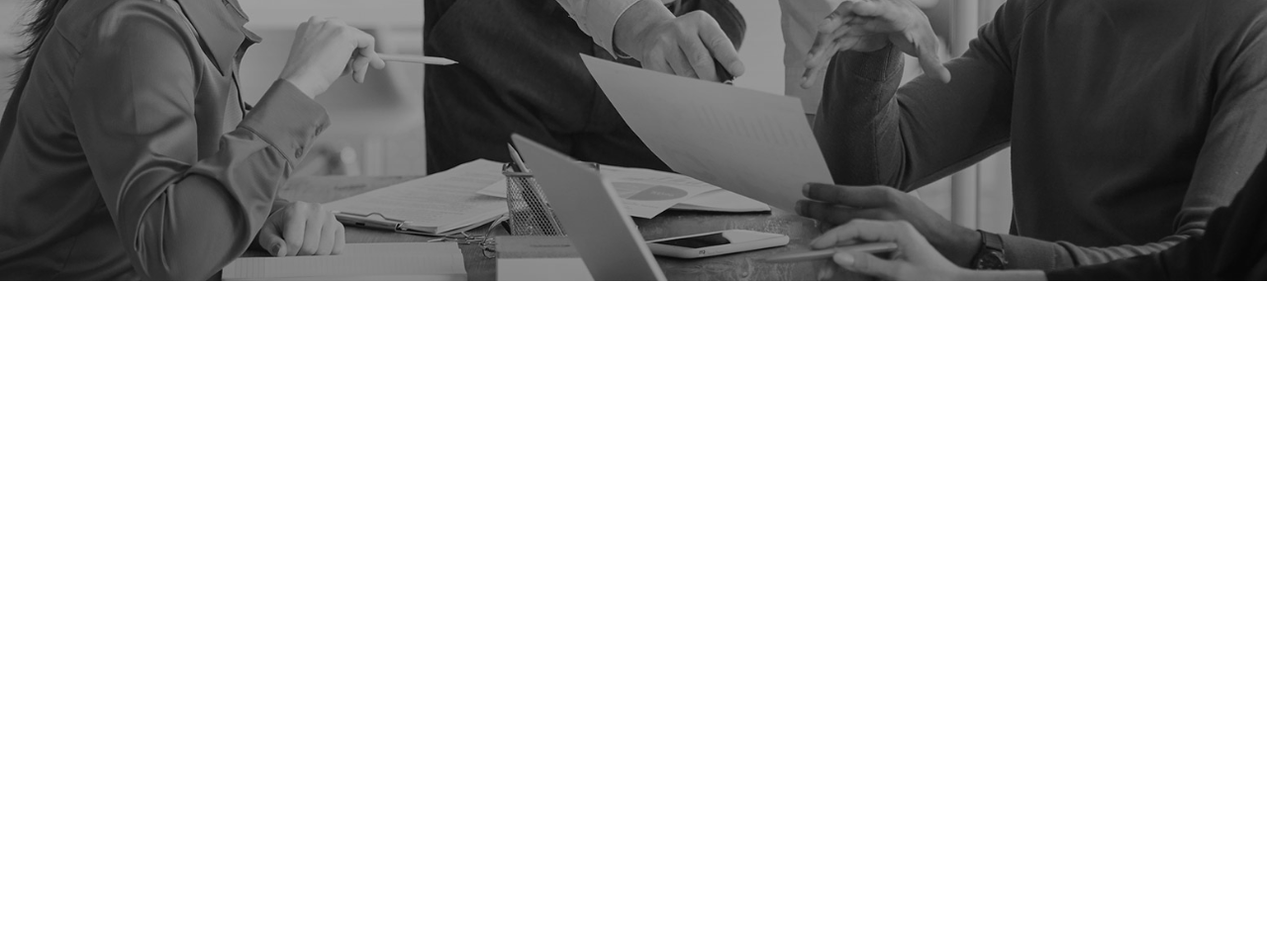
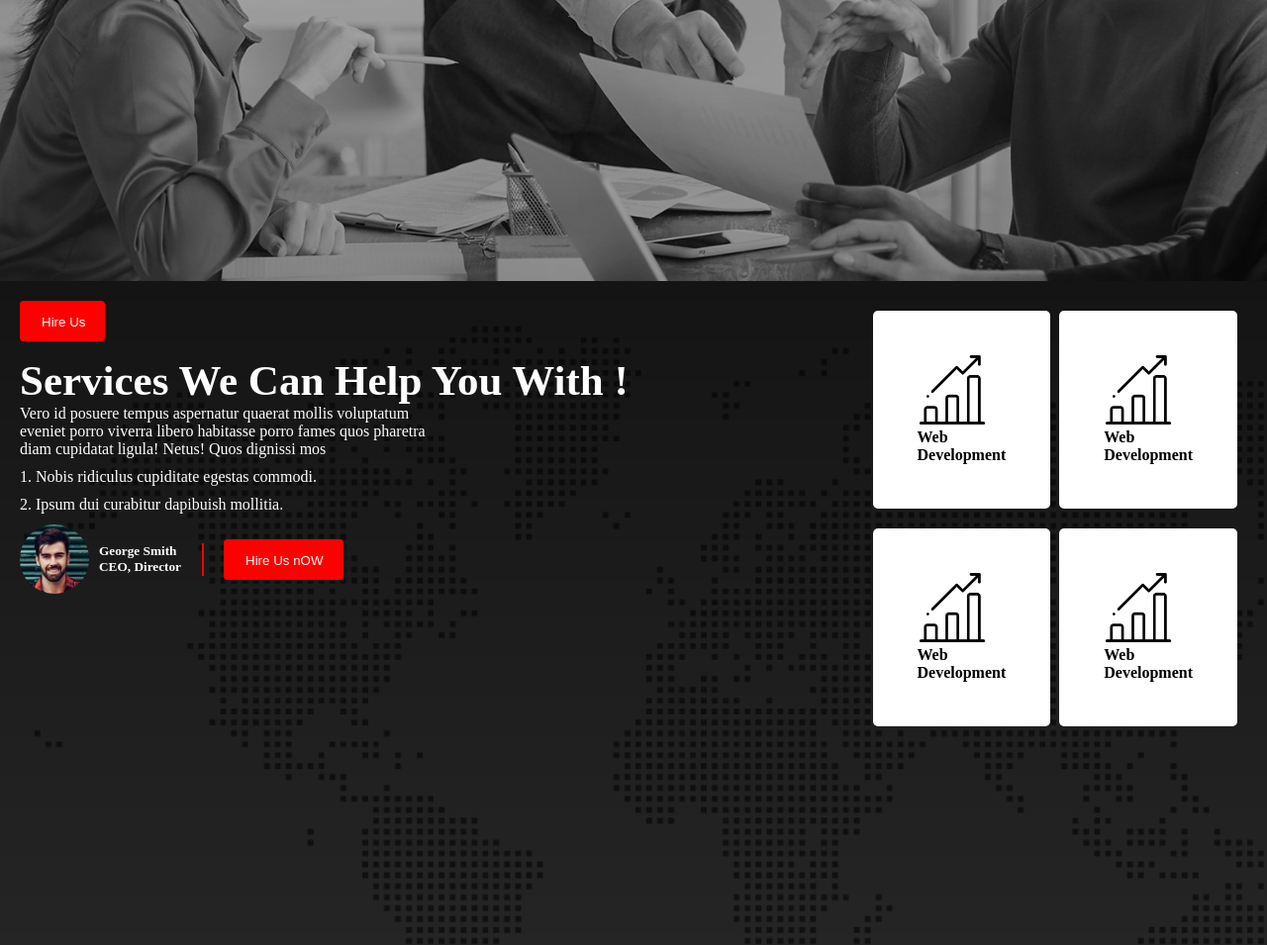
Before and after one commit to riadsarkar45/agency-task-pratice, a plain HTML site: page index.html in a window 1280 px wide. Shown: the part 565-1520 px from the top of the page at 99% size. Before the commit the page ends 849 px from the top, so only its background shows below. Drawn offline with Linux system fonts and the light colour scheme.

Commit message:
bottom section added

```diff
--- a/index.html
+++ b/index.html
@@ -34,5 +34,53 @@
             </div>
         </nav>
     </header>
+    <main>
+        <div class="main-section">
+            <div class="left-side-content">
+                <button class="btn btn-primary">Hire Us</button>
+                <h2 class="main-section-header">Services We Can Help You With !</h2>
+                <p class="main-section-paragraph">
+                    Vero id posuere tempus aspernatur quaerat mollis voluptatum eveniet porro viverra libero habitasse porro fames quos pharetra diam cupidatat ligula! Netus! Quos dignissi mos
+                </p>
+                <ol>
+                    <li class="items" >Nobis ridiculus cupiditate egestas commodi.</li>
+                    <li class="items" >Ipsum dui curabitur dapibuish mollitia.</li>
+                </ol>
+                <div class="author-section">
+                    <img class="author-img" src="asset/image/author.jpg" alt="author">
+                    <h5 class="smith">George Smith <br> CEO, Director</h5>
+                    <div class="headshot">
+                    <div class="authore-text">
+                        <div class="hire">
+                            <button class="btn btn-primary">Hire Us nOW</button>
+                        </div>
+                    </div>
+                    </div>
+                </div>
+            </div>
+            <div class="right-side-content">
+                <div class="first-two-box">
+                    <div class="box">
+                        <img class="chart-img" src="asset/icons/bar-chart.png" alt="chart">
+                        <h4>Web Development</h4>
+                    </div>
+                    <div class="box">
+                        <img class="chart-img" src="asset/icons/bar-chart.png" alt="chart">
+                        <h4>Web Development</h4>
+                    </div>
+                </div>
+                <div class="first-two-box">
+                    <div class="box">
+                        <img class="chart-img" src="asset/icons/bar-chart.png" alt="chart">
+                        <h4>Web Development</h4>
+                    </div>
+                    <div class="box">
+                        <img class="chart-img" src="asset/icons/bar-chart.png" alt="chart">
+                        <h4>Web Development</h4>
+                    </div>
+                </div>
+            </div>
+        </div>
+    </main>
 </body>
 </html>
--- a/style.css
+++ b/style.css
@@ -43,3 +43,73 @@ button.btn.btn-primary {
     border: none;
     border-radius: 4px;
 }
+.main-section {
+    height: 100vh;
+    background-image: url("./asset/image/footer-bg.png"),linear-gradient(rgba(0,0,0,0.92),rgba(0,0,0,0.84));
+    background-blend-mode: overlay;
+    /* background-position: center; */
+    background-repeat: no-repeat;
+    background-size: cover;
+    /* text-align: center; */
+    display: flex;
+    padding: 20px;
+}
+img.chart-img{
+    width: 70px;
+}
+p.main-section-paragraph {
+    width: 50%;
+}
+.first-two-box {
+    display: flex;
+    gap: 9px;
+    padding: 10px;
+}
+.box {
+    background-color: white;
+    padding: 45px;
+    border-radius: 5px;
+}
+img.author-img{
+    width: 70px;
+    border-radius: 50%;
+}
+/* .headshot {
+    display: flex;
+    justify-content: space-around;
+} */
+.author-section {
+    display: flex;
+    align-items: center;
+    margin-top: 11px;
+}
+h5.smith {
+    color: white;
+    margin-left: 10px;
+    border-right: 28px solid red;
+    padding-right: 21px;
+}
+.hire {
+    margin-left: 20px;
+}
+h5.smith {
+    color: white;
+    margin-left: 10px;
+    border-right: 2px solid red;
+    padding-right: 21px;
+    height: 33px;
+}
+h2.main-section-header {
+    color: white;
+    font-size: 43px;
+    margin-top: 15px;
+}
+p.main-section-paragraph {
+    width: 50%;
+    color: white;
+}
+li.items {
+    color: white;
+    margin-left: 16px;
+    margin-top: 10px;
+}
```
